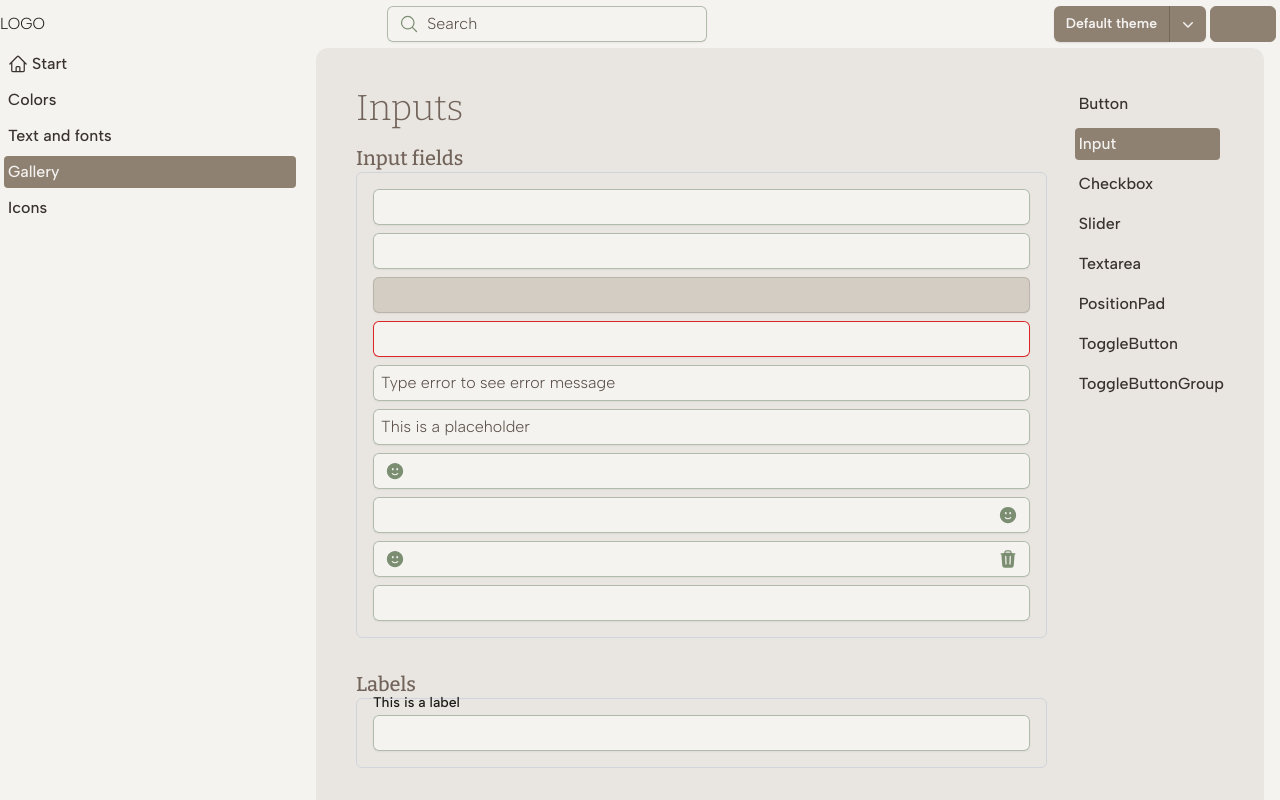
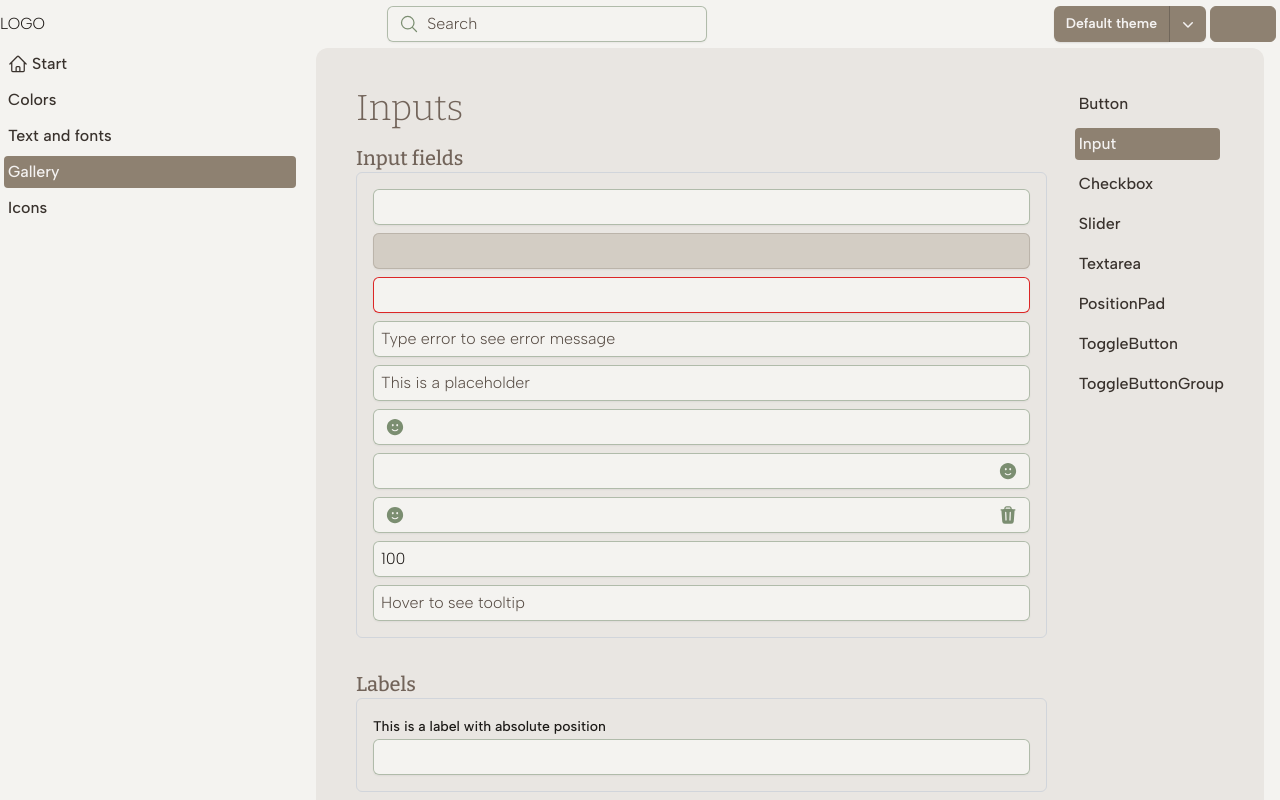
Before and after one commit to allbin/styles, a React (Vite) app: page /gallery/input in a window 1280 px wide. Built offline with nearby package versions, Linux system fonts and the light colour scheme; some icons are missing.

Commit message:
Added: 1. Number input 2. Tooltip 3. and exemple of a input field and button

```diff
--- a/src/components/Input/GalleryInput.tsx
+++ b/src/components/Input/GalleryInput.tsx
@@ -1,70 +1,87 @@
 import React from 'react';
 import Input from './Input';
 import { FaceSmileIcon, TrashIcon } from '@heroicons/react/24/solid';
+import Button from '../Button/Button';
 
 // For testing
 import { ShadInput } from './ShadInput';
 
 const GalleryInput: React.FC = () => {
-  const [value, setValue] = React.useState('');
+  const [textValue, setTextValue] = React.useState('');
+  const [numberValue, setNumberValue] = React.useState(100);
   return (
     <div>
       <h2 className="mb-4">Inputs</h2>
       <h3>Input fields</h3>
       <div className="mb-8 flex flex-col gap-2 rounded-md border border-gray-300 p-4">
-        <ShadInput min={10} max={100} id="shad-1" />
-        <ShadInput type="text" id="shad-1" />
-        <ShadInput type="text" id="shad-2" disabled />
-        <ShadInput type="text" id="shad-3" error="This is an error message" />
+        <ShadInput id="shad-1" />
+        <ShadInput id="shad-2" disabled />
+        <ShadInput id="shad-3" error="This is an error message" />
         <ShadInput
-          type="text"
           id="shad-3-1"
           placeholder="Type error to see error message"
-          value={value}
-          onChange={(e) => setValue(e.target.value)}
-          error={value === 'error' ? 'input error' : undefined}
+          value={textValue}
+          onChange={(e) => setTextValue(e.target.value)}
+          error={textValue === 'error' ? 'input error' : undefined}
         />
-        <ShadInput
-          type="text"
-          id="shad-4"
-          placeholder="This is a placeholder"
-        />
+        <ShadInput id="shad-4" placeholder="This is a placeholder" />
         <ShadInput
           id="shad-5"
-          type="text"
           startAdornment={<FaceSmileIcon className="size-5" />}
         />
         <ShadInput
           id="shad-6"
-          type="text"
           endAdornment={<FaceSmileIcon className="size-5" />}
         />
         <ShadInput
           id="shad-6"
-          type="text"
           startAdornment={<FaceSmileIcon className="size-5" />}
           endAdornment={<TrashIcon className="size-5" />}
         />
-        <ShadInput id="shad-7" type="email" />
+        <ShadInput
+          id="982"
+          type="number"
+          placeholder="Type error to see error message"
+          value={numberValue}
+          onChange={(e) => setNumberValue(Number(e.target.value))}
+        />
+        <ShadInput
+          id="13123"
+          toolTip="This is a tool tip"
+          placeholder="Hover to see tooltip"
+        />
       </div>
       <h3>Labels</h3>
-      <div className="mb-8 flex flex-col gap-2 rounded-md border border-gray-300 p-4">
-        <ShadInput type="text" id="shad-8" label="This is a label" />
+      <div className="mb-8 flex flex-col gap-2 rounded-md border border-gray-300 p-4 pt-10">
+        <ShadInput id="shad-8" label="This is a label with absolute position" />
       </div>
       <h3>Helper Text</h3>
-      <div className="mb-8 flex flex-col gap-2 rounded-md border border-gray-300 p-4">
-        <ShadInput type="text" id="shad-8" helperText="This is a helper text" />
+      <div className="mb-8 flex flex-col gap-2 rounded-md border border-gray-300 p-4 pb-10">
+        <ShadInput
+          id="shad-8"
+          helperText="This is a helper text with absolute position"
+        />
+      </div>
+      <h3>Input with button example</h3>
+      <div className="mb-8 flex flex-row gap-2 rounded-md border border-gray-300 p-4 py-10">
+        <ShadInput
+          id="shad-123"
+          placeholder="ex John Doe"
+          label="Name"
+          helperText="Enter your first and last name"
+        />
+        <Button variant="filled">Add</Button>
       </div>
       <Input id="input-1" />
       <Input id="input-2" label="This is a label" />
       <Input
         id="input-3"
-        value={value}
-        onChange={(e) => setValue(e.target.value)}
+        value={textValue}
+        onChange={(e) => setTextValue(e.target.value)}
         label="Input Label with placeholder and tooltip (invalid if value is 'invalid')"
         placeholder="Placeholder"
         tooltip="This is a tooltip"
-        invalid={value === 'invalid' ? 'Invalid input' : undefined}
+        invalid={textValue === 'invalid' ? 'Invalid input' : undefined}
       />
       <Input disabled id="input-3" label="Disabled Input" />
       <Input
```
